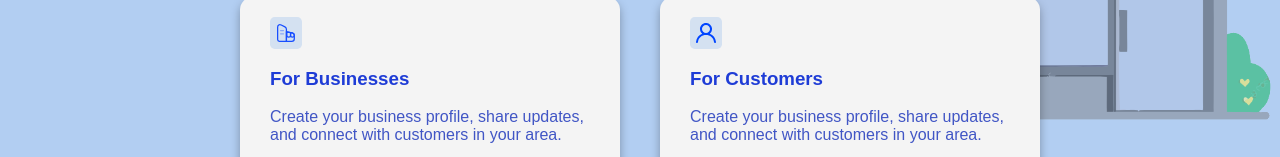
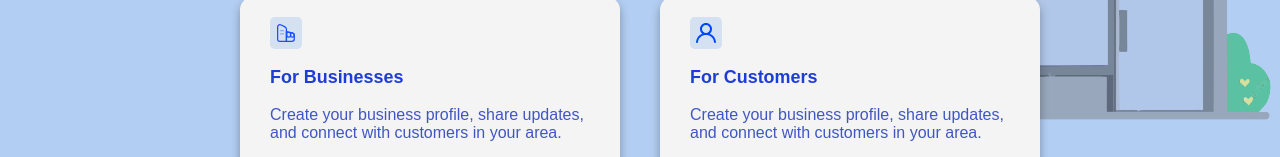
Before and after one commit to Sublimeful/SparkHacks-2025, a website: page app/public/index.html in a window 1280 px wide. Shown: the part 323-480 px from the top of the page. Drawn offline with Linux system fonts and the light colour scheme.

Commit message:
minor change to homepage

```diff
--- a/app/public/index.css
+++ b/app/public/index.css
@@ -92,6 +92,7 @@ body, html {
 
 .card h3 {
     color: #1E3CD6;
+    font-size: 1.4vw;
 }
 
 .card p {
```
